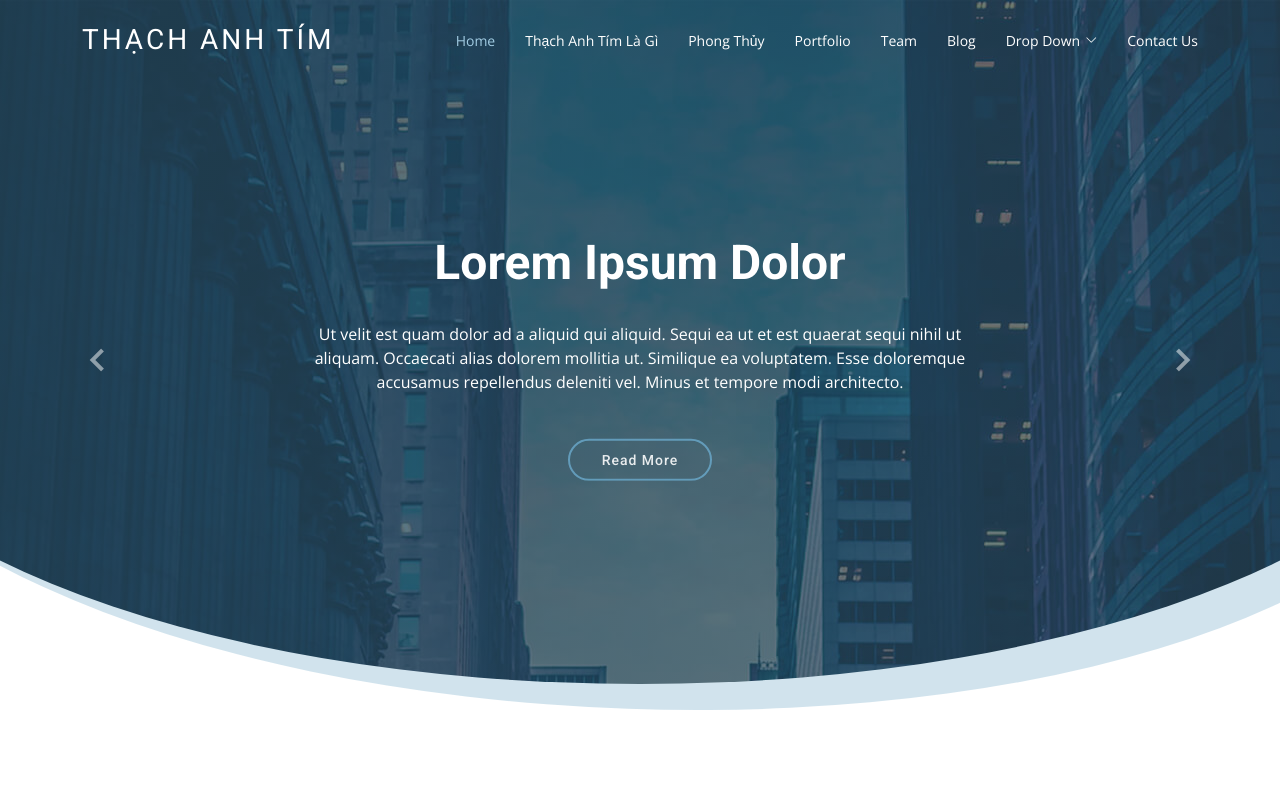
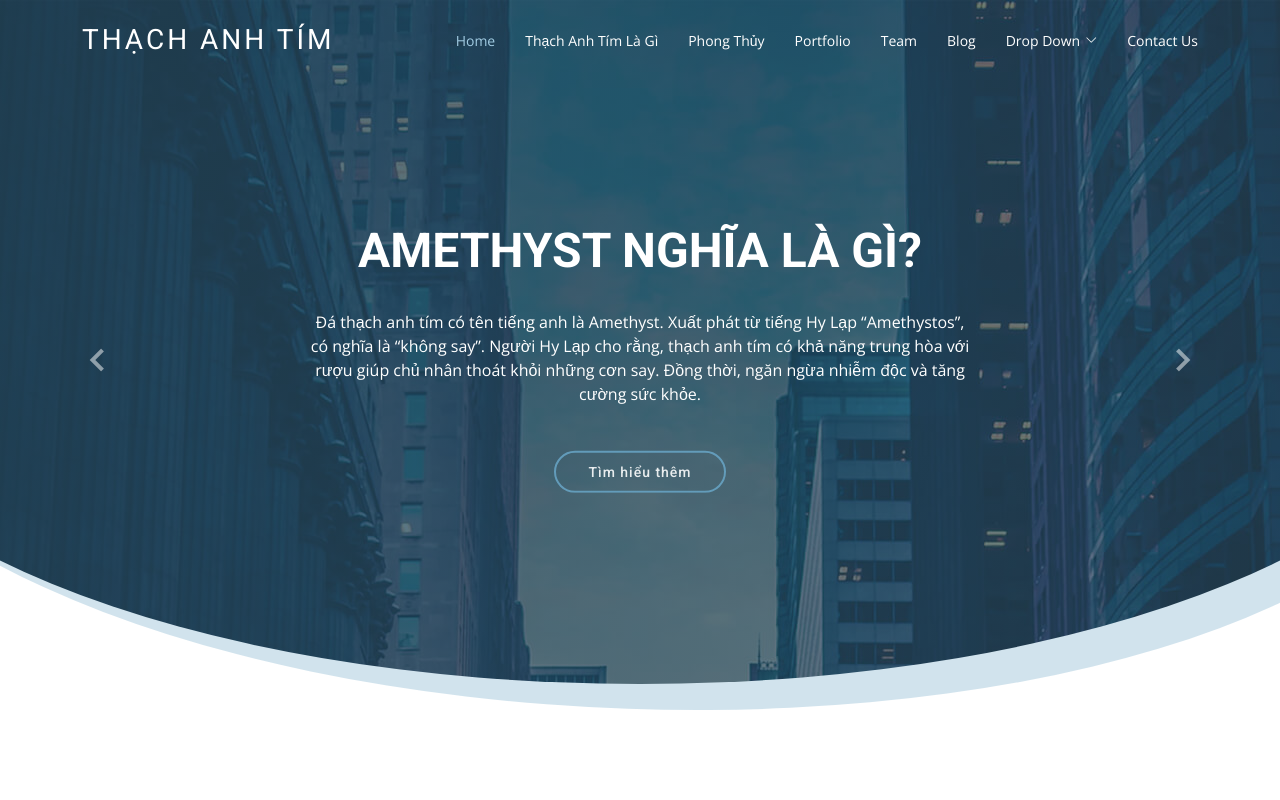
Before and after one commit to hophachamber99/thachanhtim, a plain HTML site: page index.html in a window 1280 px wide. Shown: the top 800 px of the page. Drawn offline with nearby package versions, Linux system fonts and the light colour scheme.

Commit message:
Update index.html

```diff
--- a/index.html
+++ b/index.html
@@ -108,17 +108,20 @@
       <!-- Slide 2 -->
       <div class="carousel-item">
         <div class="carousel-container">
-          <h2 class="animate__animated animate__fadeInDown">Lorem Ipsum Dolor</h2>
-          <p class="animate__animated animate__fadeInUp">Ut velit est quam dolor ad a aliquid qui aliquid. Sequi ea ut et est quaerat sequi nihil ut aliquam. Occaecati alias dolorem mollitia ut. Similique ea voluptatem. Esse doloremque accusamus repellendus deleniti vel. Minus et tempore modi architecto.</p>
-          <a href="" class="btn-get-started animate__animated animate__fadeInUp">Read More</a>
+          <h2 class="animate__animated animate__fadeInDown">AMETHYST NGHĨA LÀ GÌ?</h2>
+          <p class="animate__animated animate__fadeInUp">Đá thạch anh tím có tên tiếng anh là Amethyst. Xuất phát từ tiếng Hy Lạp “Amethystos”, có nghĩa là “không say”. Người Hy Lạp cho rằng, thạch anh tím có khả năng trung hòa với rượu giúp chủ nhân thoát khỏi những cơn say. Đồng thời, ngăn ngừa nhiễm độc và tăng cường sức khỏe.
+</p>
+          <a href="" class="btn-get-started animate__animated animate__fadeInUp">Tìm hiểu thêm</a>
         </div>
       </div>
 
       <!-- Slide 3 -->
       <div class="carousel-item">
         <div class="carousel-container">
-          <h2 class="animate__animated animate__fadeInDown">Sequi ea ut et est quaerat</h2>
-          <p class="animate__animated animate__fadeInUp">Ut velit est quam dolor ad a aliquid qui aliquid. Sequi ea ut et est quaerat sequi nihil ut aliquam. Occaecati alias dolorem mollitia ut. Similique ea voluptatem. Esse doloremque accusamus repellendus deleniti vel. Minus et tempore modi architecto.</p>
+          <h2 class="animate__animated animate__fadeInDown">TUYỆT TÁC TỪ TỰ NHIÊN - ĐÁ THẠCH ANH TÍM</h2>
+          <p class="animate__animated animate__fadeInUp">Thạch anh tím có trữ lượng nhiều nhất ở các nước như: Nga, Sri Lanka, Hy Lạp… Cung cấp đá thạch anh thô lớn nhất là Brazil, với những mỏ được khai thác đầu tiên. Tại Việt Nam, đá thạch anh tím được tìm thấy tại các tỉnh Gia Lai, Thanh Hóa, Bà Rịa – Vũng Tàu…
+
+</p>
           <a href="" class="btn-get-started animate__animated animate__fadeInUp">Read More</a>
         </div>
       </div>
```
